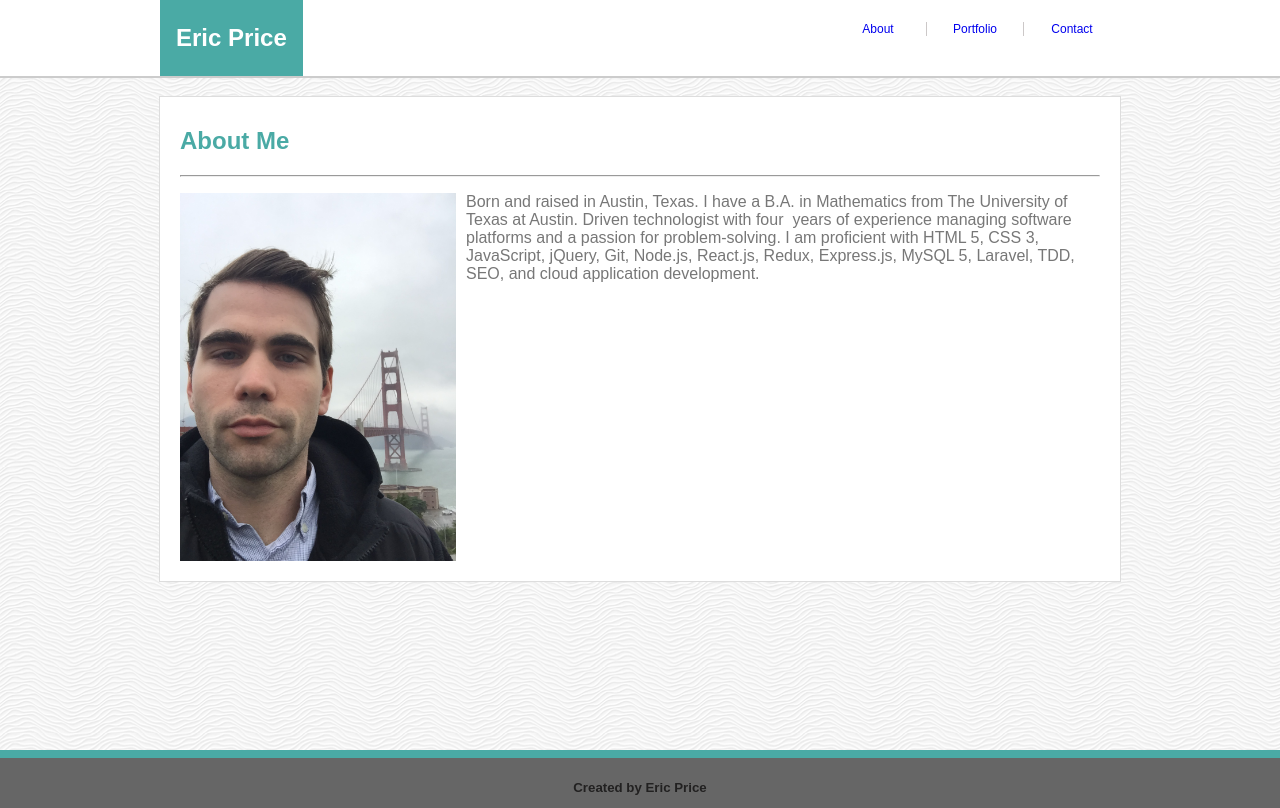
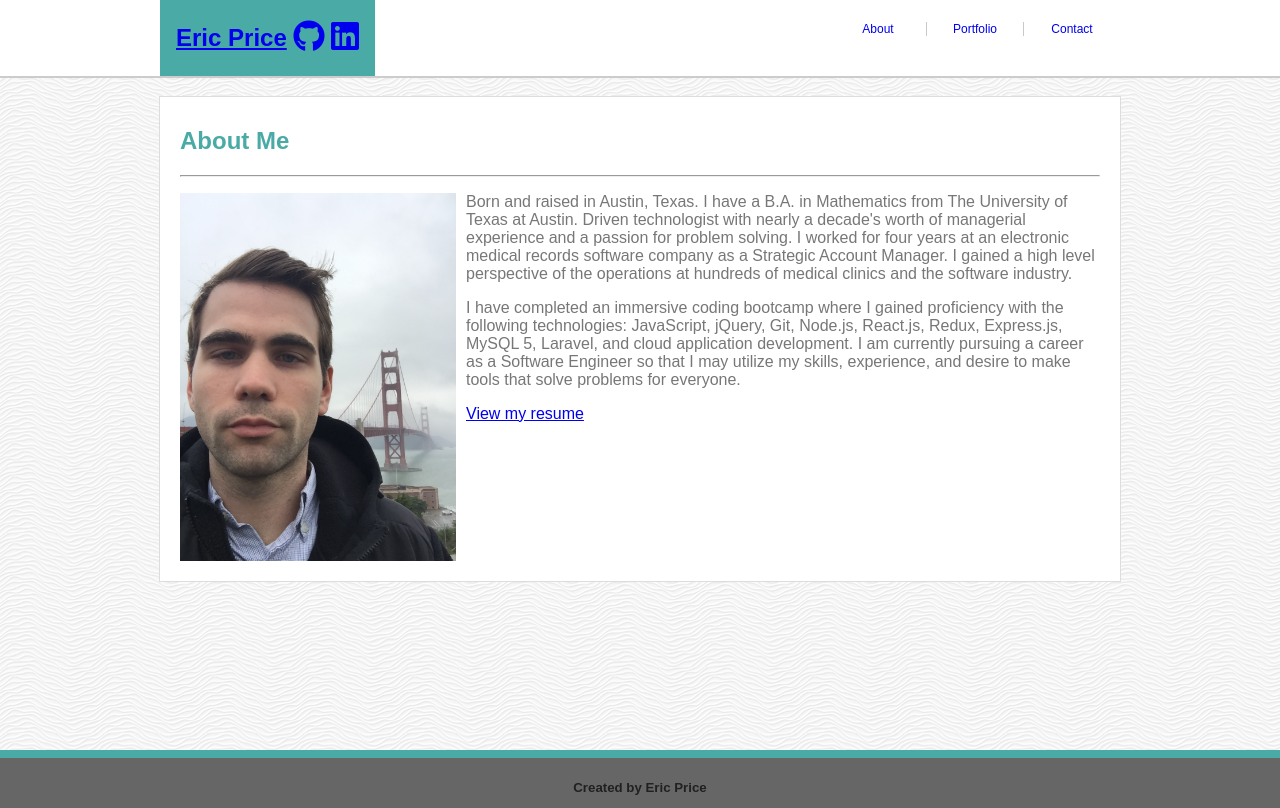
Before and after one commit to ericjosprice/Responsive-Portfolio, a plain HTML site: page index.html in a window 1280 px wide. Drawn offline with Linux system fonts and the light colour scheme.

Commit message:
updating content

```diff
--- a/assets/css/style.css
+++ b/assets/css/style.css
@@ -44,6 +44,10 @@ nav div {
     background: #4aaaa5;
     color:#ffffff;
     padding:24px 16px;
+}
+
+#social{
+    padding: 24px 16px;
 }
 
 #wrapper h1,
--- a/index.html
+++ b/index.html
@@ -6,6 +6,8 @@
     <meta name="viewport" content="width=device-width, initial-scale=1.0">
     <meta http-equiv="X-UA-Compatible" content="ie=edge">
     <title>Eric Price</title>
+    <link rel="stylesheet" href="https://use.fontawesome.com/releases/v5.8.1/css/all.css"
+        integrity="sha384-50oBUHEmvpQ+1lW4y57PTFmhCaXp0ML5d60M1M7uH2+nqUivzIebhndOJK28anvf" crossorigin="anonymous">
     <link rel="stylesheet" href="assets/css/style.css">
 
 
@@ -16,13 +18,17 @@
     <div class="content">
         <div class="content-inside">
             <nav>
-                <div class="maxWidthNav" >
+                <div class="maxWidthNav">
                     <div id="brand">
-                        <a href="index.html">
-                            <div id="wrapper">
-                                <h1>Eric Price</h1>
-                            </div>
-                        </a>
+                        <div id="wrapper">
+                            <h1>
+                                <a href="index.html">Eric Price</a>
+                                <a href="https://github.com/ericjosprice" target="_blank"><i
+                                        class="fab fa-github fa-lg"></i></a>
+                                <a href="https://www.linkedin.com/in/ericjprice" target="_blank"><i
+                                        class="fab fa-linkedin fa-lg"></i></i></a>
+                            </h1>
+                        </div>
                     </div>
                     <div id="navButtons">
                         <a href="contact.html">
@@ -42,12 +48,26 @@
             <div id="container">
                 <section>
                     <h2>About Me</h2>
+
                     <hr>
                     <div class="content">
                         <img id="dexPic" src="assets/images/profilepicture.jpeg" alt="Eric Price">
                         <div class="text">
-                            <p>Born and raised in Austin, Texas. I have a B.A. in Mathematics from The University of Texas at Austin. Driven technologist with four  years of experience managing software platforms and a passion for problem-solving. I am proficient with HTML 5, CSS 3, JavaScript, jQuery, Git, Node.js, React.js, Redux, Express.js, MySQL 5, Laravel, TDD, SEO, and cloud application development.
+                            <p>Born and raised in Austin, Texas. I have a B.A. in Mathematics from The University of
+                                Texas at Austin. Driven technologist with nearly a decade's worth of managerial
+                                experience and a passion for problem solving. I worked for four years at an electronic
+                                medical records software company as a Strategic Account Manager. I gained a high level
+                                perspective of the operations at hundreds of medical clinics and the software industry.
                             </p>
+                            <p>
+                                I have completed an immersive coding bootcamp where I gained proficiency with the
+                                following technologies: JavaScript, jQuery, Git, Node.js, React.js, Redux, Express.js,
+                                MySQL 5, Laravel, and cloud application development. I am currently pursuing a career as
+                                a Software Engineer so that I may utilize my skills, experience, and desire to make
+                                tools that solve problems for everyone.
+                            </p>
+                            <a href="https://www.slideshare.net/slideshow/embed_code/key/etjrHlQviShHXP"
+                                target="_blank">View my resume</a>
                         </div>
                     </div>
                 </section>
```
Also changed, not shown: contact.html (+17 -6 lines), portfolio.html (+15 -5 lines), 1 other file.
